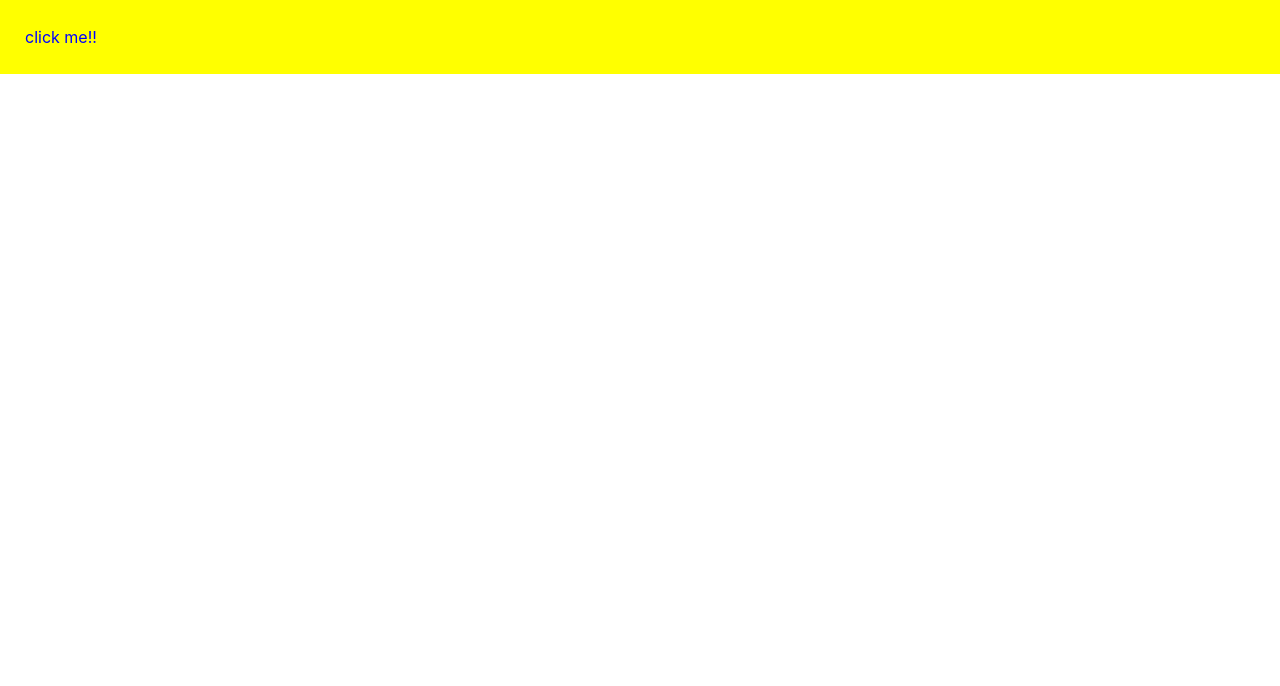
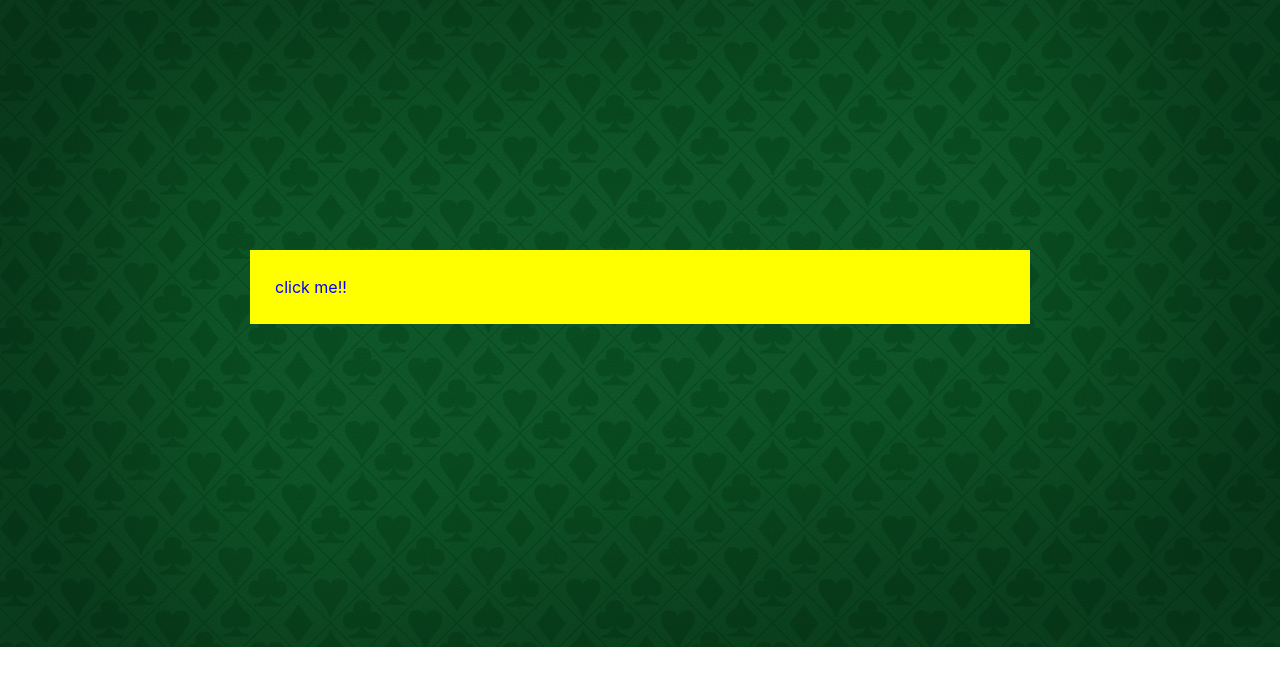
Before and after one commit to bramacphail/Unit-13, a plain HTML site: page index.html in a window 1280 px wide. Drawn offline with nearby package versions, Linux system fonts and the light colour scheme.

Commit message:
fix backgound

```diff
--- a/app.js
+++ b/app.js
@@ -1,6 +1,7 @@
 function run() {
 
     getCard()
+
 }
 
 
--- a/style.css
+++ b/style.css
@@ -1,8 +1,10 @@
-* {
-    background-image: url(table.jpeg);
+body {
+    background-image: url(images/table.jpeg);
     background-position: center;
     background-size: cover;
     background-repeat: no-repeat;
+    border-radius: 100%;
+    margin: 250px;
 }
 
 #card > img {
```
